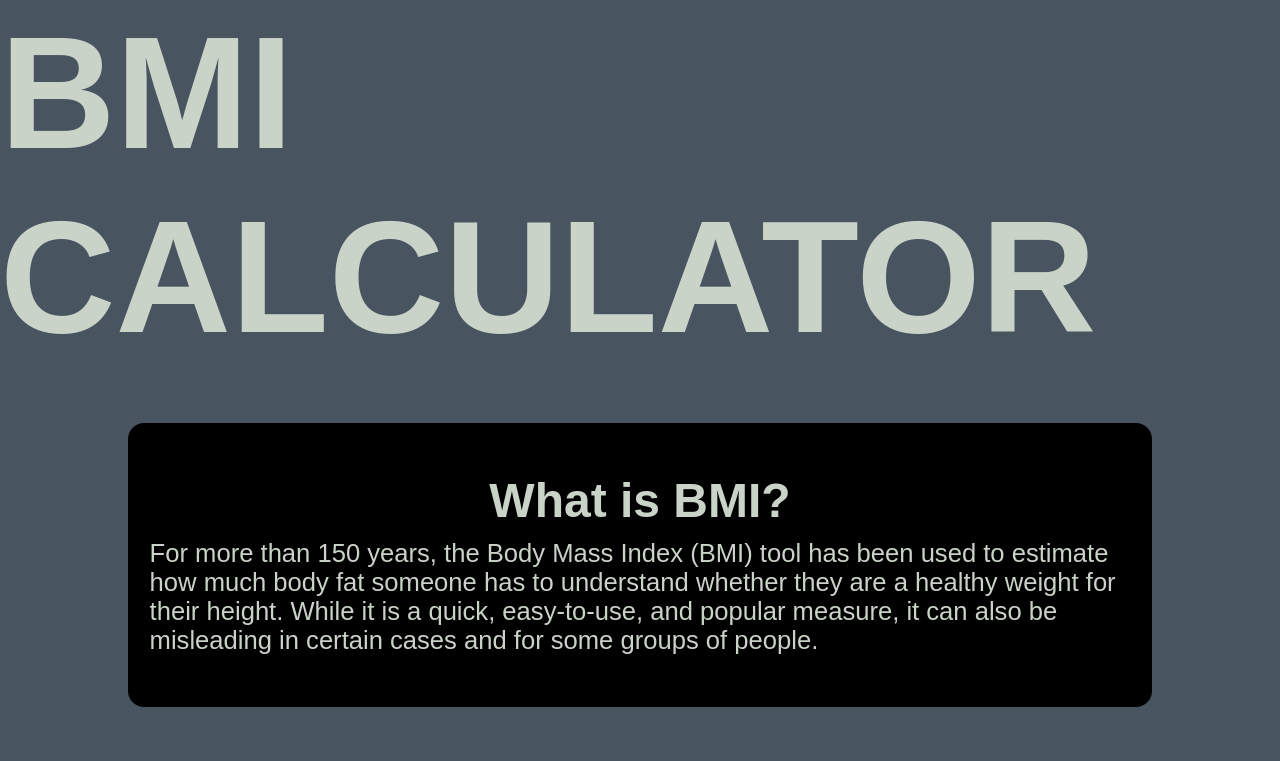
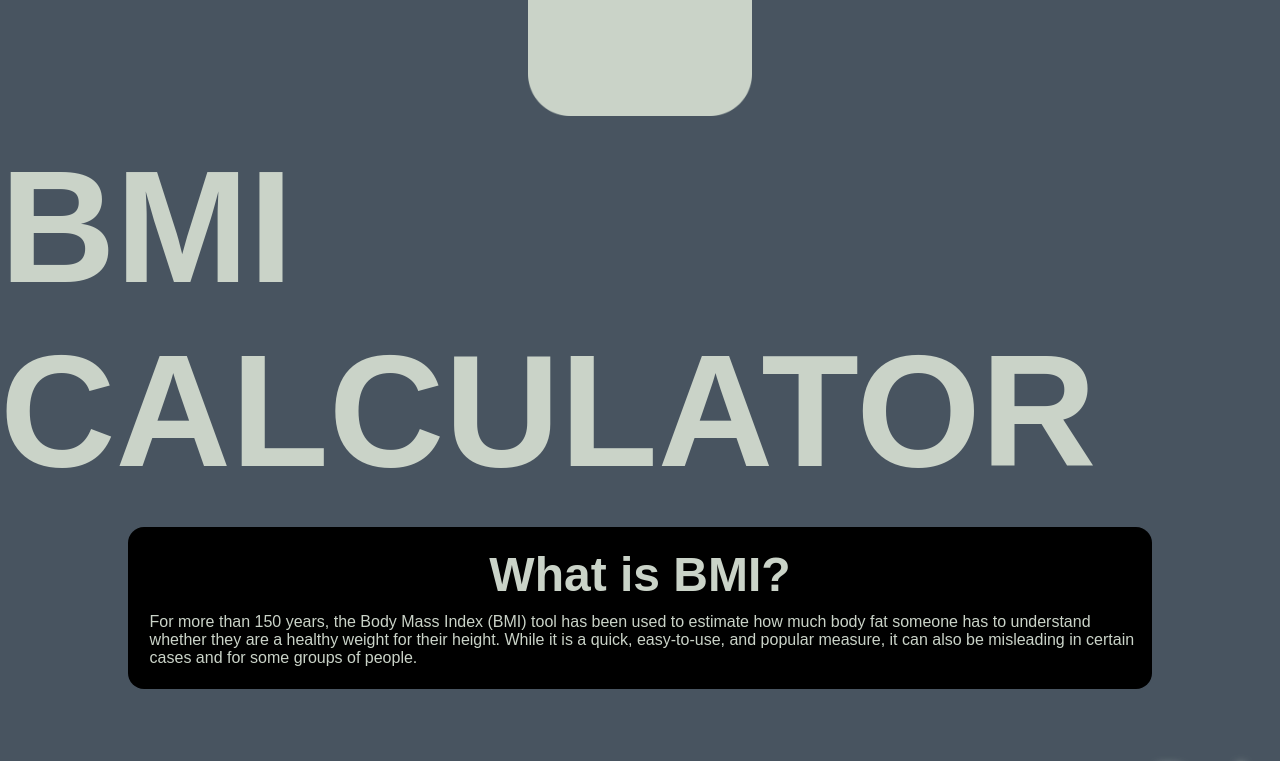
Before and after one commit to susyhaga/BMI_calculator_sh, a React (Vite) app: page / in a window 1280 px wide. Shown: the top 761 px of the page. Built offline with nearby package versions, Linux system fonts and the light colour scheme.

Commit message:
Add files via upload

```diff
--- a/src/components/Header/Header.module.css
+++ b/src/components/Header/Header.module.css
@@ -9,10 +9,10 @@
 
 }
 .fullscreen {
-    height: 110vh;
+    height: 120vh;
     width: 100vw;
     padding-bottom: 100px;
-    padding-top: 30px;
+    padding-top: 50px;
 }
 
 .shrink {
@@ -22,6 +22,7 @@
     padding-bottom: 100px;
 }
 .icon{
+    margin-top: auto;
     width: 14rem;
     margin-bottom: 1rem;
 
@@ -59,8 +60,8 @@
 .text{
     background-color: var(--textColor);
     width: 80vw;
-    margin-top: 50px;
-    margin-bottom: 2rem;
+    margin-top:20px;
+    margin-bottom: 1rem;
     border-radius:1rem;
 }
 .textTitle{
@@ -69,18 +70,18 @@
     color: var(--secondaryColor);
     font-weight: bolder;
     font-size: 3rem;
-    margin-top: 50px;
+    margin-top: 20px;
     margin-bottom: 10px;
 }
 .textP{
     text-align:start;
     color: var(--secondaryColor);
-    font-size: 1.6rem;
+    font-size: 1rem;
     margin-left: 20px;
     margin-right: 5px;
     padding:0.1rem;
     padding-right: 0.64rem;
-    margin-bottom: 50px;
+    margin-bottom: 20px;
 }
 
 .line{
```
